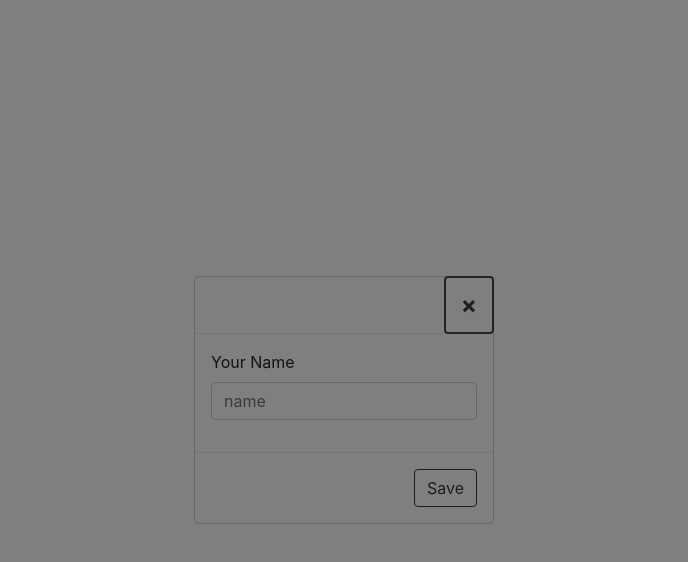
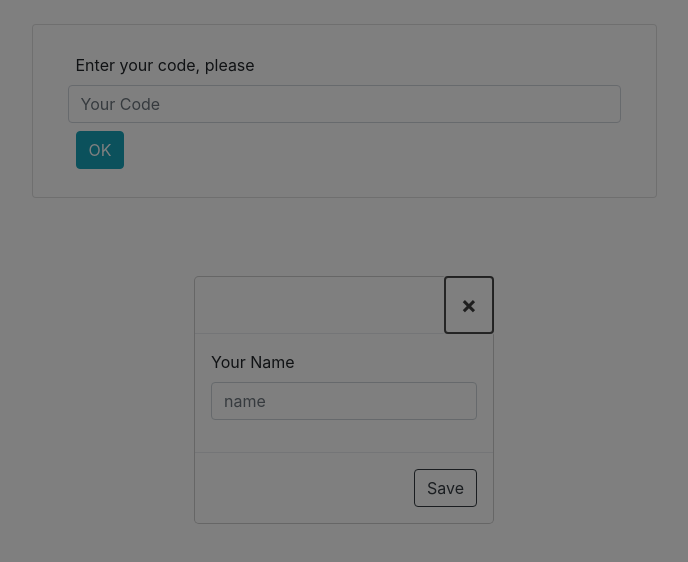
Before and after one commit to Poll-e/Poll-e, an Angular app in the folder frontend/main-component/: page /join in a window 1280 px wide. Before the commit this address led to /. Shown: the top 562 px of the page, without its empty margins (296-984 px from the left). Built offline with nearby package versions, Linux system fonts and the light colour scheme.

Commit message:
join path

```diff
--- a/frontend/main-component/src/app/app-routing.module.ts
+++ b/frontend/main-component/src/app/app-routing.module.ts
@@ -1,11 +1,13 @@
 import { NgModule } from '@angular/core';
 import { Routes, RouterModule } from '@angular/router';
+import { JoinRoomComponent } from './components/join-room/join-room.component';
 import { PathChooserComponent } from './components/path-chooser/path-chooser.component';
 import {PollCreateComponent} from './components/poll-create/poll-create.component';
 
 const routes: Routes = [
   {path: 'polls/create', component: PollCreateComponent},
-  {path: 'choose', component: PathChooserComponent}
+  {path: 'choose', component: PathChooserComponent},
+  {path: 'join', component: JoinRoomComponent}
 ];
 
 @NgModule({
--- a/frontend/main-component/src/app/app.component.ts
+++ b/frontend/main-component/src/app/app.component.ts
@@ -14,7 +14,10 @@ export class AppComponent {
   title = 'main-component';
 
   ngOnInit() {
-    this.openDialog();
+    console.log({name: sessionStorage.getItem('username')})
+    if (!sessionStorage.getItem('username')) {
+      this.openDialog();
+    }
   }
 
   openDialog() {
--- a/frontend/main-component/src/app/app.module.ts
+++ b/frontend/main-component/src/app/app.module.ts
@@ -8,13 +8,15 @@ import { PollCreateComponent } from './components/poll-create/poll-create.compon
 import { NameEditorComponent } from './name-editor/name-editor.component';
 import {HttpClientModule} from '@angular/common/http';
 import { PathChooserComponent } from './components/path-chooser/path-chooser.component';
+import { JoinRoomComponent } from './components/join-room/join-room.component';
 
 @NgModule({
   declarations: [
     AppComponent,
     PollCreateComponent,
     NameEditorComponent,
-    PathChooserComponent
+    PathChooserComponent,
+    JoinRoomComponent
   ],
   imports: [
     BrowserModule,
--- /dev/null
+++ b/frontend/main-component/src/app/components/join-room/join-room.component.html
@@ -0,0 +1,14 @@
+<div class="col d-flex justify-content-center">
+  <div class="card col-lg-6 m-4">
+    <div class="card-body">
+      <p class="m-2">Enter your code, please</p>
+      <div>
+        <input id="code" type="text" class="form-control " [(ngModel)]="code" placeholder="Your Code"
+          ngbTooltip="Tooltip on top" />
+      </div>
+      <div class="m-2">
+        <button class="btn btn-info" (click)="gotoRoom()">OK</button>
+      </div>
+    </div>
+  </div>
+</div>
--- /dev/null
+++ b/frontend/main-component/src/app/components/join-room/join-room.component.ts
@@ -0,0 +1,16 @@
+import { Component, OnInit } from '@angular/core';
+
+@Component({
+  selector: 'app-join-room',
+  templateUrl: './join-room.component.html',
+  styleUrls: ['./join-room.component.css'],
+})
+export class JoinRoomComponent implements OnInit {
+  code: string;
+
+  constructor() {}
+
+  ngOnInit(): void {}
+
+  gotoRoom() {}
+}
--- a/frontend/main-component/src/app/components/path-chooser/path-chooser.component.html
+++ b/frontend/main-component/src/app/components/path-chooser/path-chooser.component.html
@@ -19,7 +19,7 @@
           <button class="btn-lg btn-info" (click)="chooseNew()">I want to create a new poll</button>
         </div>
         <div class="m-2">
-          <button class="btn-lg btn-info">I want to join to an existing poll</button>
+          <button class="btn-lg btn-info" (click)="joinRoom()">I want to join to an existing poll</button>
         </div>
       </div>
     </div>
--- a/frontend/main-component/src/app/components/path-chooser/path-chooser.component.ts
+++ b/frontend/main-component/src/app/components/path-chooser/path-chooser.component.ts
@@ -17,4 +17,8 @@ export class PathChooserComponent implements OnInit {
   chooseNew() {
     this.router.navigate(['polls/create']);
   }
+
+  joinRoom() {
+    this.router.navigate(['join']);
+  }
 }
--- a/frontend/main-component/src/app/name-editor/name-editor.component.ts
+++ b/frontend/main-component/src/app/name-editor/name-editor.component.ts
@@ -12,7 +12,7 @@ export class NameEditorComponent {
   constructor(public activeModal: NgbActiveModal) {}
 
   close(setName: string): void {
-    localStorage.setItem('username', setName);
+    sessionStorage.setItem('username', setName);
     this.activeModal.close(setName);
   }
 }
```
Also changed, not shown: frontend/main-component/src/app/components/join-room/join-room.component.css (added), 1 other file (tests, documents, lock files or other folders).
